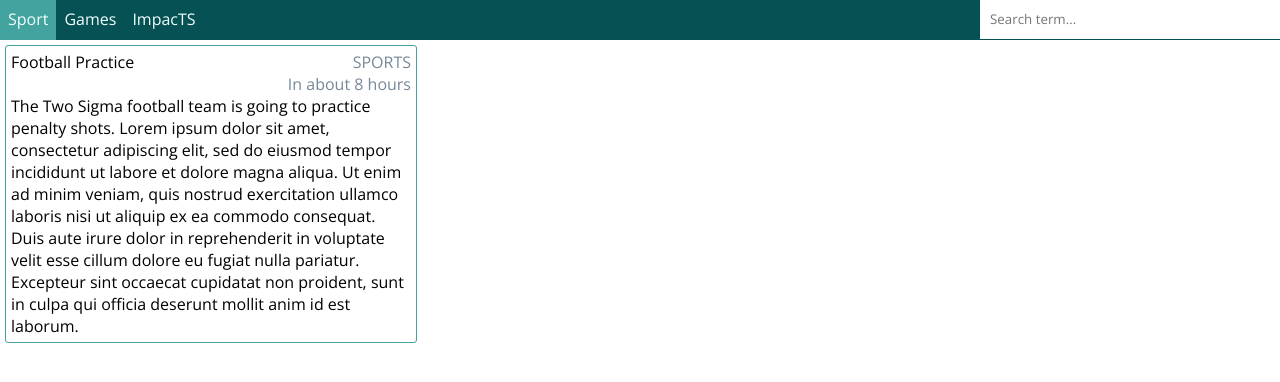
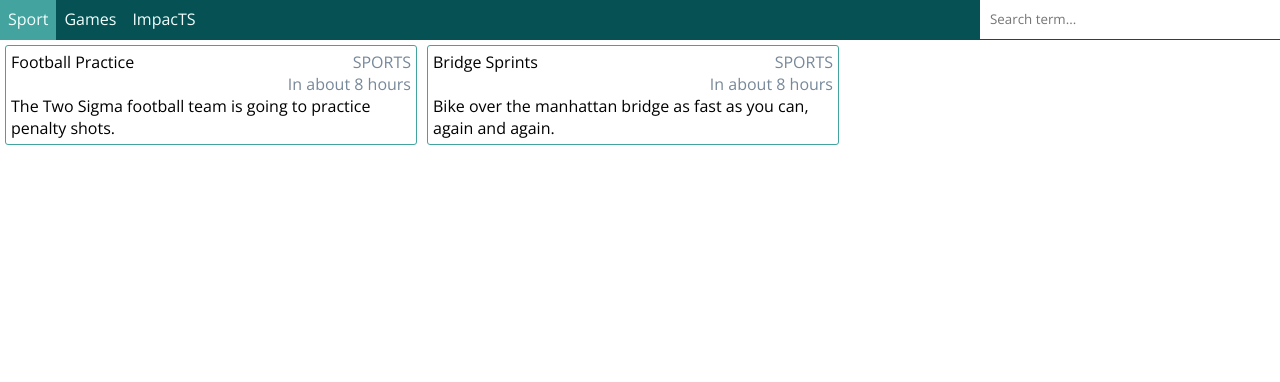
Before and after one commit to MykolaGolubyev/whats-happening, a React (Create React App) app in the folder products/web/: page / in a window 1280 px wide. Shown: the top 382 px of the page. Built offline with nearby package versions, Linux system fonts and the light colour scheme; the HTML template or start-up script is replaced by a standard one.

Commit message:
started the corkboard

```diff
--- /dev/null
+++ b/products/web/src/cards/CorkBoard.css
@@ -0,0 +1,3 @@
+.cork-board {
+    display: flex;
+}
--- /dev/null
+++ b/products/web/src/cards/CorkBoard.tsx
@@ -0,0 +1,13 @@
+import * as React from 'react';
+import { EventInfo, EventCard } from './EventCard';
+import './CorkBoard.css';
+
+interface Props {
+    events: EventInfo[];
+}
+
+export const CorkBoard = ({events}: Props) => (
+    <div className="cork-board">
+        {events.map((event, i) => <EventCard key={i} {...event}/>)}
+    </div>
+);
--- a/products/web/src/cards/EventCard.tsx
+++ b/products/web/src/cards/EventCard.tsx
@@ -2,14 +2,14 @@ import * as React from 'react';
 import './EventCard.css';
 import { distanceInWords } from 'date-fns';
 
-interface Props {
+export interface EventInfo {
     name: string;
     category: string;
     date: Date;
     description: string;
 }
 
-const EventCard = ({name, category, date, description}: Props) => (
+export const EventCard = ({name, category, date, description}: EventInfo) => (
     <div className="event-card">
         <div className="name">{name}</div>
         <div className="category">{category}</div>
@@ -17,5 +17,3 @@ const EventCard = ({name, category, date, description}: Props) => (
         <div className="description">{description}</div>
     </div>
 );
-
-export { EventCard };
--- a/products/web/src/discovery/DiscoveryScreen.tsx
+++ b/products/web/src/discovery/DiscoveryScreen.tsx
@@ -1,7 +1,8 @@
 import * as React from 'react';
-import { EventCard } from '../cards/EventCard';
+import { EventInfo } from '../cards/EventCard';
 import './DiscoveryScreen.css';
 import { NavigationPanel } from './NavigationPanel';
+import { CorkBoard } from '../cards/CorkBoard';
 
 interface Props {
 }
@@ -12,23 +13,27 @@ interface State {
 
 const tomorrow = new Date(2017, 8, 9);
 
+const sampleData: EventInfo[] = [
+  {
+    name: 'Football Practice',
+    category: 'Sports',
+    date: tomorrow,
+    description: 'The Two Sigma football team is going to practice penalty shots.'
+  },
+  {
+    name: 'Bridge Sprints',
+    category: 'Sports',
+    date: tomorrow,
+    description: 'Bike over the manhattan bridge as fast as you can, again and again.'
+  },
+];
+
 export class DiscoveryScreen extends React.Component<Props, State> {
   render() {
     return (
       <div className="discovery-screen">
         <NavigationPanel/>
-        <EventCard
-          name="Football Practice"
-          category="Sports"
-          date={tomorrow}
-          description={'The Two Sigma football team is going to practice penalty shots.\
-           Lorem ipsum dolor sit amet, consectetur adipiscing elit, sed do eiusmod tempor\
-            incididunt ut labore et dolore magna aliqua. Ut enim ad minim veniam, quis \
-            nostrud exercitation ullamco laboris nisi ut aliquip ex ea commodo consequat.\
-             Duis aute irure dolor in reprehenderit in voluptate velit esse cillum dolore\
-              eu fugiat nulla pariatur. Excepteur sint occaecat cupidatat non proident, \
-              sunt in culpa qui officia deserunt mollit anim id est laborum.'}
-        />
+        <CorkBoard events={sampleData}/>
       </div>
     );
   }
```
